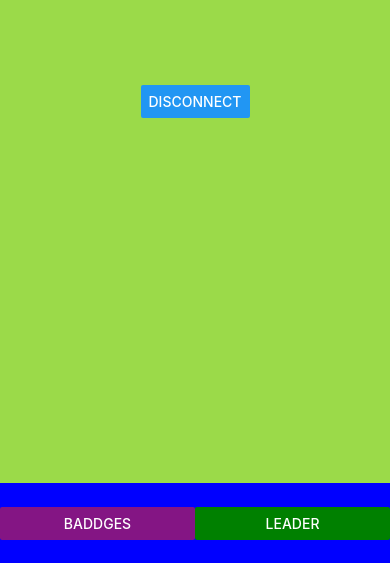
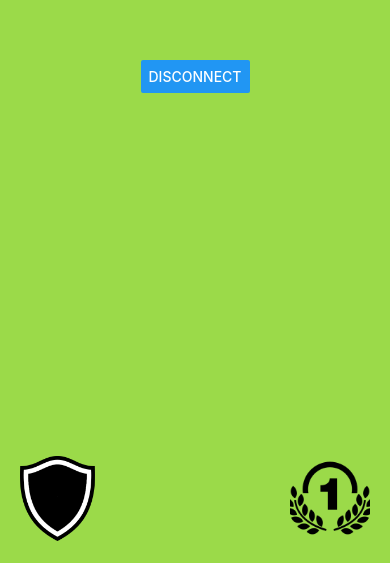
Before and after one commit to ACanovic/Disconnect, a React Native app in the folder mobile-react/: screen / in a window 390 px wide. Shown: the part 281-844 px from the top of the page. Built offline with nearby package versions, Linux system fonts and the light colour scheme.

Commit message:
updated footer with images

```diff
--- a/mobile-react/footer.js
+++ b/mobile-react/footer.js
@@ -9,20 +9,21 @@ export default function Footer() {
 	return (
 		<View style={styles.container}>
 			<View style={{width: '50%', flex:1}}>
-				<Button
-				  title="baddges"
-				  color="#841584"
-				  accessibilityLabel="Learn more about this purple button"
+
+				<Image
+				style={{width: 75, height: 85, margin: 20}}
+				source={require('./images/basic_badge.png')}
 				/>
+			</View>
+			<View>
+
 			</View>
 
 	        <View style={{width: '50%', flex: 1}}>
-	        	<Button
-				  title="Leader"
-				  color="green"
-				  accessibilityLabel="Learn more about this purple button"
+	        	<Image
+				style={{width: 80, height: 90, margin: 20, alignSelf: 'flex-end'}}
+				source={require('./images/firstplace.png')}
 				/>
-
 	        </View>
 
 	    </View>
@@ -32,9 +33,7 @@ export default function Footer() {
 
 const styles = StyleSheet.create({
   container: {
-    height: 80,
     width: '100%',
-    backgroundColor: 'blue',
     alignItems: 'center',
     flexDirection: 'row'
   },
```
